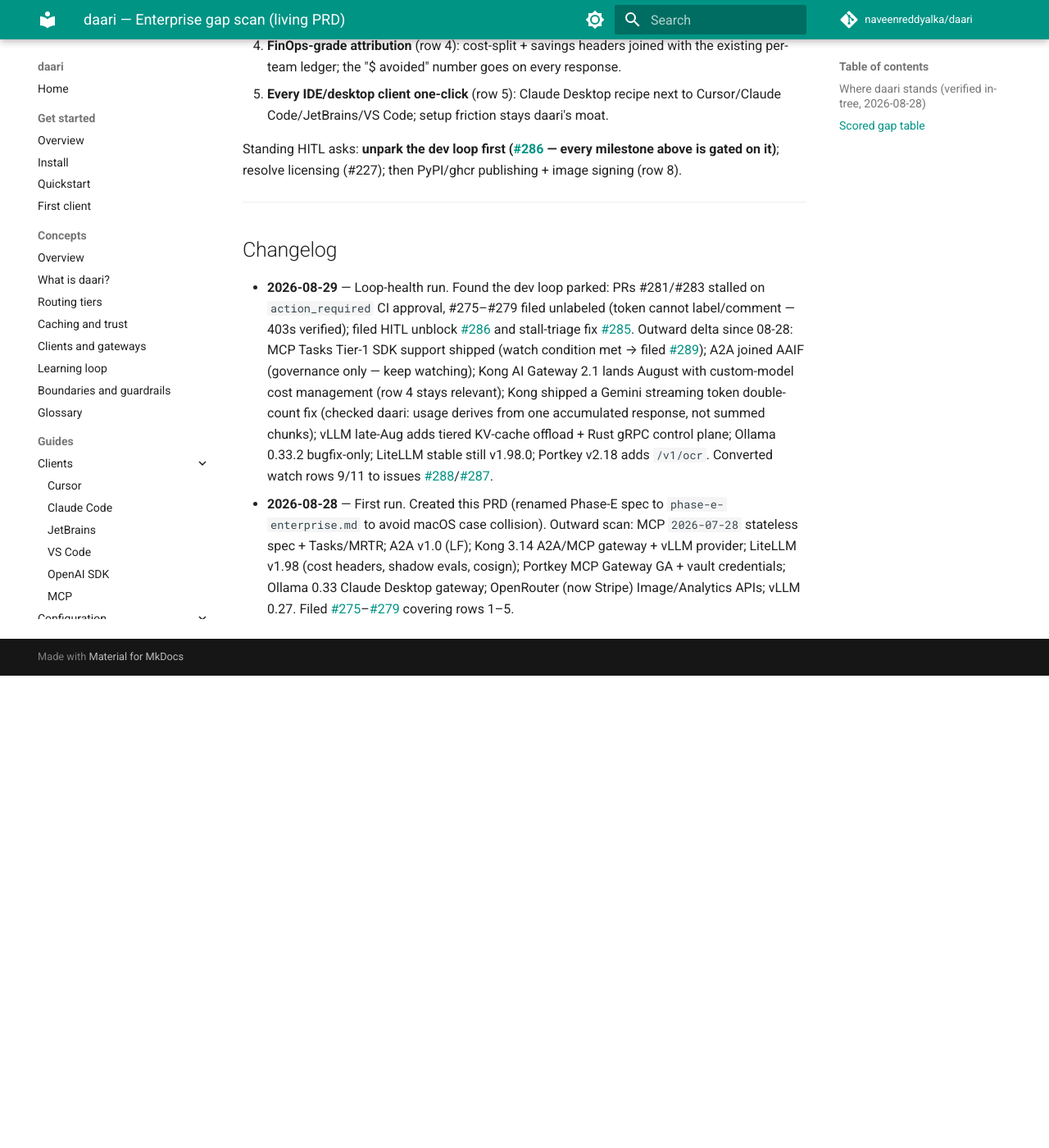
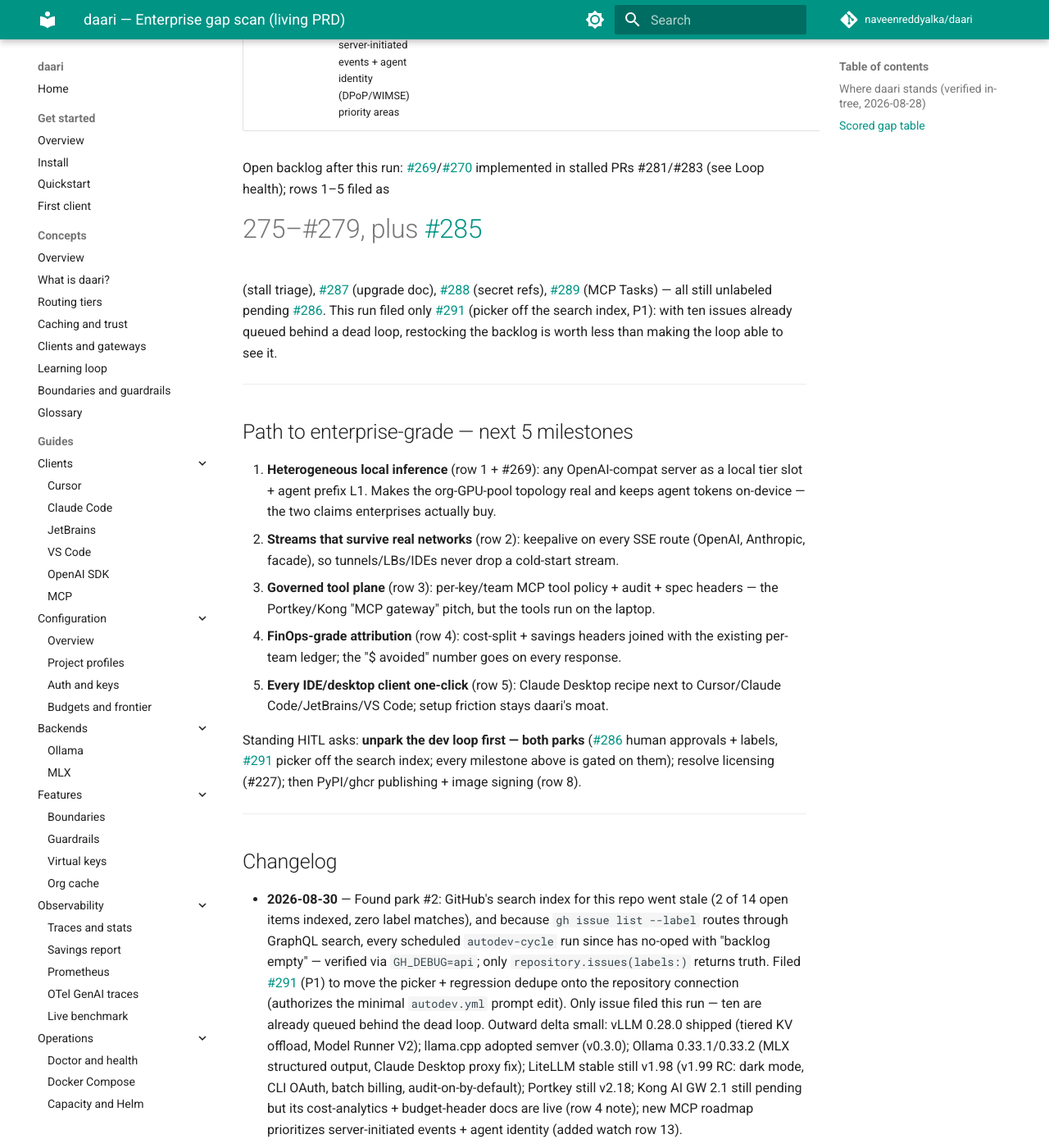
Before and after one commit to naveenreddyalka/daari, an MkDocs documentation site: the page built from docs/prd/ENTERPRISE.md, in a window 1280 px wide and 1400 px high, scrolled down 4159 px. Shown: the whole window at 82% size. Built offline with MkDocs 1.6.1 and Material for MkDocs 9.7.7, drawn with Linux system fonts in a browser that asks for light colours; comment, search, counter and statistics services are not loaded; before the commit the page ends 4983 px from its top, so only the background shows below that; some of the changed text lies outside the part shown.

Commit message:
docs(prd): 2026-08-30 gap scan — dev loop doubly parked; picker off the search index (#291)
Co-authored-by: Naveen Reddy Alka <naveenreddyalka@users.noreply.github.com>

```diff
--- a/docs/prd/ENTERPRISE.md
+++ b/docs/prd/ENTERPRISE.md
@@ -37,17 +37,19 @@ commercial license for any business use
 "enterprises run daari instead of LiteLLM (MIT)" is legally gated, whatever we
 ship. PyPI/ghcr publishing stays user-gated.
 
-**Loop health (2026-08-29): the autonomous dev loop is parked on human action**
-([#286](https://github.com/naveenreddyalka/daari/issues/286)). PRs
+**Loop health (2026-08-30): doubly parked.** Park #1 (human action,
+[#286](https://github.com/naveenreddyalka/daari/issues/286)): PRs
 [#281](https://github.com/naveenreddyalka/daari/pull/281)/[#283](https://github.com/naveenreddyalka/daari/pull/283)
-(the #269/#270 implementations) are green and mergeable but every CI run ends
-`action_required` awaiting manual approval, and no agent token can approve,
-label, or comment (403s verified). Issues #275–#289 sit **unlabeled** because
-`gh issue create --label` drops labels silently for this token, so the
-dev-cycle picker cannot see them. Until a human approves the held runs and
-applies the intended labels stated in each issue body, nothing below ships.
-[#285](https://github.com/naveenreddyalka/daari/issues/285) makes the stall
-watcher diagnose this failure mode correctly next time.
+still await manual CI-run approval; issues #275–#279 and #285–#289 still
+**unlabeled** (token cannot label/comment — 403s verified 08-29). Park #2
+(new, [#291](https://github.com/naveenreddyalka/daari/issues/291)): GitHub's
+search index for this repo went stale — it returns 2 of 14 open items and
+zero matches for any label — and `gh issue list --label auto-dev` routes
+through GraphQL *search*, so the picker sees "backlog empty" and every
+scheduled `autodev-cycle` run no-ops green. Only the GraphQL repository
+connection (`repository.issues(labels:[...])`) returns correct data; #291
+moves the picker and the regression dedupe onto it. Even after a human
+unparks #286, the loop stays dead until #291 lands (or the index recovers).
 
 ---
 
@@ -58,7 +60,7 @@ watcher diagnose this failure mode correctly next time.
 | 1 | **OpenAI-compat local backend kind** — local tiers only speak Ollama/MLX; no first-class vLLM / llama.cpp server / LM Studio / SGLang slot | 5 | 2 | [Kong 3.14 added vLLM provider](https://konghq.com/blog/product-releases/kong-ai-gateway-3-14); LiteLLM 100+ providers | Enterprises standardize GPU pools on vLLM; daari's gateway-heavy topology (ROADMAP-v2 F4) is fiction without it. Pool/breaker plumbing (#170) already abstracts slots | [#275](https://github.com/naveenreddyalka/daari/issues/275) (P1) |
 | 2 | **SSE keepalive heartbeat** — no ping on streaming routes; cold model loads (30s+) send zero bytes and LBs/tunnels/IDEs time out | 4 | 1 | [LiteLLM v1.98 global + per-deployment keepalive](https://docs.litellm.ai/release_notes/) | daari sits behind cloudflared tunnels (Cursor BYOK) where idle timeouts are the default failure; local cold-start is our worst case, not theirs | [#276](https://github.com/naveenreddyalka/daari/issues/276) (P1) |
 | 3 | **MCP tool governance** — `/mcp` ingress + egress have no per-key/team tool allow/deny, no audit rows, no `Mcp-Method`/`Mcp-Name` headers | 4 | 2 | [Portkey MCP Gateway GA](https://portkey.ai/docs/changelog/2026/january) (registry, RBAC per tool, logs); Kong MCP gateway | Tool calls carry the most sensitive payloads; governing them on-device beats shipping them to a hosted gateway. RBAC/audit/policy modules already exist to wire in | [#277](https://github.com/naveenreddyalka/daari/issues/277) (P2) |
-| 4 | **Cost-split response headers** — `daari_meta` has cost but no header contract FinOps tooling can scrape per response | 3 | 1 | [LiteLLM `x-litellm-response-cost-*`](https://docs.litellm.ai/release_notes/) (input/cache/output/reasoning split) | daari can also report **$ avoided** (frontier-implied vs $0 local) per response — a number no proxy can honestly print | [#278](https://github.com/naveenreddyalka/daari/issues/278) (P2) |
+| 4 | **Cost-split response headers** — `daari_meta` has cost but no header contract FinOps tooling can scrape per response | 3 | 1 | [LiteLLM `x-litellm-response-cost-*`](https://docs.litellm.ai/release_notes/); [Kong cost analytics + `X-AI-RateLimit-Remaining-*` budget headers now documented](https://developer.konghq.com/metering-and-billing/cost-analytics/) | daari can also report **$ avoided** (frontier-implied vs $0 local) per response — a number no proxy can honestly print. Kong's remaining-budget header pattern is a natural scope add (daari already 429s with `Retry-After`) | [#278](https://github.com/naveenreddyalka/daari/issues/278) (P2) |
 | 5 | **Claude Desktop one-click** — Ollama 0.33 made Claude Desktop a third-party-gateway client; daari has no recipe | 3 | 2 | [Ollama 0.33](https://github.com/ollama/ollama/releases/tag/v0.33.0) | daari already ships an Ollama facade + recipe framework; pointing Claude Desktop at daari adds cache/routing/budgets Ollama alone lacks | [#279](https://github.com/naveenreddyalka/daari/issues/279) (P2) |
 | 6 | **A2A v1.0 gateway** — no Agent2Agent support (ingress agent card or egress governance) | 3 | 4 | [Kong Agent Gateway GA](https://konghq.com/blog/product-releases/kong-agent-gateway); [A2A joined the AAIF 2026-08-17](https://forkast.news/googles-a2a-protocol-joins-aaif-consolidating-the-agent-economys-protocol-layer-under-one-roof/) (governance only, no spec change) | Local agents delegating over A2A would get routing/cache/policy without a cloud hop | Watch — revisit when a client daari serves speaks A2A |
 | 7 | **Router shadow evals** — no way to measure "would L6 have answered differently" on sampled live traffic before trusting a threshold change | 3 | 3 | [LiteLLM v1.98 auto-router shadow evals](https://docs.litellm.ai/release_notes/v1.98.0/v1-98-0) | daari already shadow-samples cache hits (false-hit rate); extending to tier decisions makes learned routing auditable | Backlog once #269 merges (implementation done in stalled [PR #281](https://github.com/naveenreddyalka/daari/pull/281)) |
@@ -67,15 +69,19 @@ watcher diagnose this failure mode correctly next time.
 | 10 | **MCP Tasks extension** — `2026-07-28` negotiated, but long-running `tools/call` still blocks the request; no `tasks/get`/`update`/`cancel` | 3 | 3 | [All four Tier-1 SDKs now ship 2026-07-28 + Tasks](https://developers.googleblog.com/scaling-ai-agent-infrastructure-with-the-mcp-stateless-updates/) (Go v1.7.0 day-one, C# v2.0.0); [spec blog](https://blog.modelcontextprotocol.io/posts/2026-07-28-release-candidate/) | Long local commands (test suites, builds) are exactly what Tasks is for — daari owns the executing process, so task state is local and survives client reconnects | [#289](https://github.com/naveenreddyalka/daari/issues/289) (P3) — SDK watch condition met |
 | 11 | **Upgrade path doc** — no config-migration / version-upgrade guide for fleet operators | 3 | 2 | LiteLLM release notes discipline; [Kong ships kongctl migration tooling for AI Gateway 2.0](https://konghq.com/blog/product-releases/kong-ai-gateway-2-0-agentic-ai) | Fleet bootstrap exists; operators need "upgrade N→N+1 safely" | [#287](https://github.com/naveenreddyalka/daari/issues/287) (P2) |
 | 12 | **Image/multimodal generation API** — chat vision routes; no `/v1/images` | 2 | 4 | [OpenRouter Image API (30+ models)](https://byteiota.com/openrouter-image-api-analytics-search-leaderboards/) | Local diffusion is a different product; only worth it if IDE clients start sending it | Non-goal for now |
+| 13 | **MCP server-initiated events** — `2026-07-28` moved change notifications to an opt-in `subscriptions/listen` stream; daari's `/mcp` ingress has neither, and the [new MCP roadmap](https://blog.modelcontextprotocol.io/posts/mcp-roadmap/) makes server-initiated events + agent identity (DPoP/WIMSE) priority areas | 2 | 3 | MCP Tier-1 SDKs | List-changed notifications matter once daari fronts long-lived local tool servers; identity work is where enterprise MCP governance lands next | Watch — revisit when a daari-served client subscribes |
 
 Open backlog after this run: [#269](https://github.com/naveenreddyalka/daari/issues/269)/[#270](https://github.com/naveenreddyalka/daari/issues/270)
 implemented in stalled PRs #281/#283 (see Loop health); rows 1–5 filed as
-#275–#279 (unlabeled — need human labels); this run filed
-[#285](https://github.com/naveenreddyalka/daari/issues/285) (stall triage, P2),
-[#287](https://github.com/naveenreddyalka/daari/issues/287) (upgrade doc, P2),
-[#288](https://github.com/naveenreddyalka/daari/issues/288) (secret refs, P3),
-[#289](https://github.com/naveenreddyalka/daari/issues/289) (MCP Tasks, P3),
-and the HITL unblock [#286](https://github.com/naveenreddyalka/daari/issues/286).
+#275–#279, plus [#285](https://github.com/naveenreddyalka/daari/issues/285)
+(stall triage), [#287](https://github.com/naveenreddyalka/daari/issues/287)
+(upgrade doc), [#288](https://github.com/naveenreddyalka/daari/issues/288)
+(secret refs), [#289](https://github.com/naveenreddyalka/daari/issues/289)
+(MCP Tasks) — all still unlabeled pending
+[#286](https://github.com/naveenreddyalka/daari/issues/286). This run filed
+only [#291](https://github.com/naveenreddyalka/daari/issues/291) (picker off
+the search index, P1): with ten issues already queued behind a dead loop,
+restocking the backlog is worth less than making the loop able to see it.
 
 ---
 
@@ -93,15 +99,32 @@ and the HITL unblock [#286](https://github.com/naveenreddyalka/daari/issues/286)
 5. **Every IDE/desktop client one-click** (row 5): Claude Desktop recipe next to
    Cursor/Claude Code/JetBrains/VS Code; setup friction stays daari's moat.
 
-Standing HITL asks: **unpark the dev loop first
-([#286](https://github.com/naveenreddyalka/daari/issues/286) — every milestone
-above is gated on it)**; resolve licensing (#227); then PyPI/ghcr publishing +
-image signing (row 8).
+Standing HITL asks: **unpark the dev loop first — both parks**
+([#286](https://github.com/naveenreddyalka/daari/issues/286) human approvals +
+labels, [#291](https://github.com/naveenreddyalka/daari/issues/291) picker off
+the search index; every milestone above is gated on them); resolve licensing
+(#227); then PyPI/ghcr publishing + image signing (row 8).
 
 ---
 
 ## Changelog
 
+- **2026-08-30** — Found park #2: GitHub's search index for this repo went
+  stale (2 of 14 open items indexed, zero label matches), and because
+  `gh issue list --label` routes through GraphQL search, every scheduled
+  `autodev-cycle` run since has no-oped with "backlog empty" — verified via
+  `GH_DEBUG=api`; only `repository.issues(labels:)` returns truth. Filed
+  [#291](https://github.com/naveenreddyalka/daari/issues/291) (P1) to move the
+  picker + regression dedupe onto the repository connection (authorizes the
+  minimal `autodev.yml` prompt edit). Only issue filed this run — ten are
+  already queued behind the dead loop. Outward delta small: vLLM 0.28.0
+  shipped (tiered KV offload, Model Runner V2); llama.cpp adopted semver
+  (v0.3.0); Ollama 0.33.1/0.33.2 (MLX structured output, Claude Desktop proxy
+  fix); LiteLLM stable still v1.98 (v1.99 RC: dark mode, CLI OAuth, batch
+  billing, audit-on-by-default); Portkey still v2.18; Kong AI GW 2.1 still
+  pending but its cost-analytics + budget-header docs are live (row 4 note);
+  new MCP roadmap prioritizes server-initiated events + agent identity
+  (added watch row 13).
 - **2026-08-29** — Loop-health run. Found the dev loop parked: PRs #281/#283
   stalled on `action_required` CI approval, #275–#279 filed unlabeled (token
   cannot label/comment — 403s verified); filed HITL unblock
```
